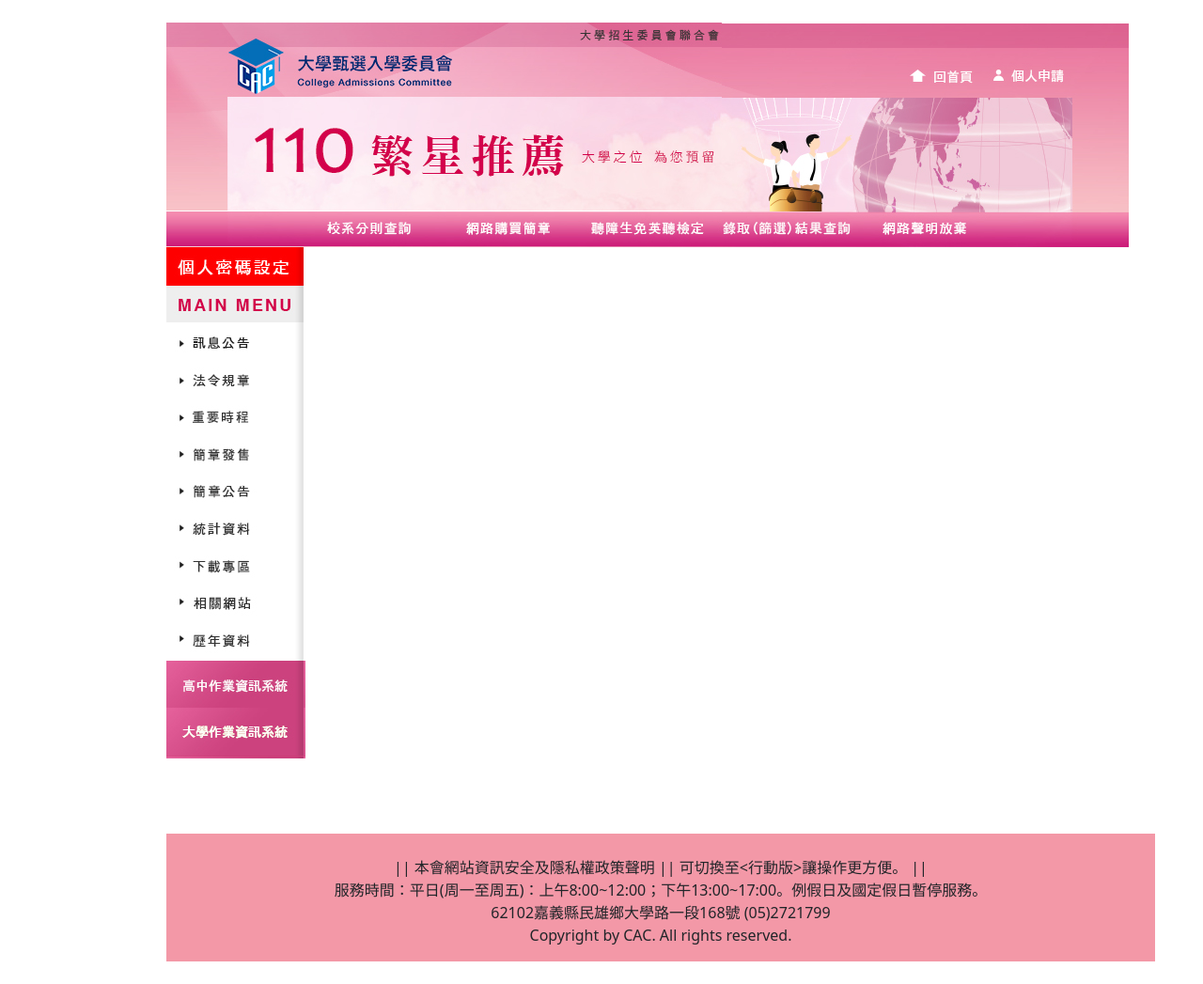
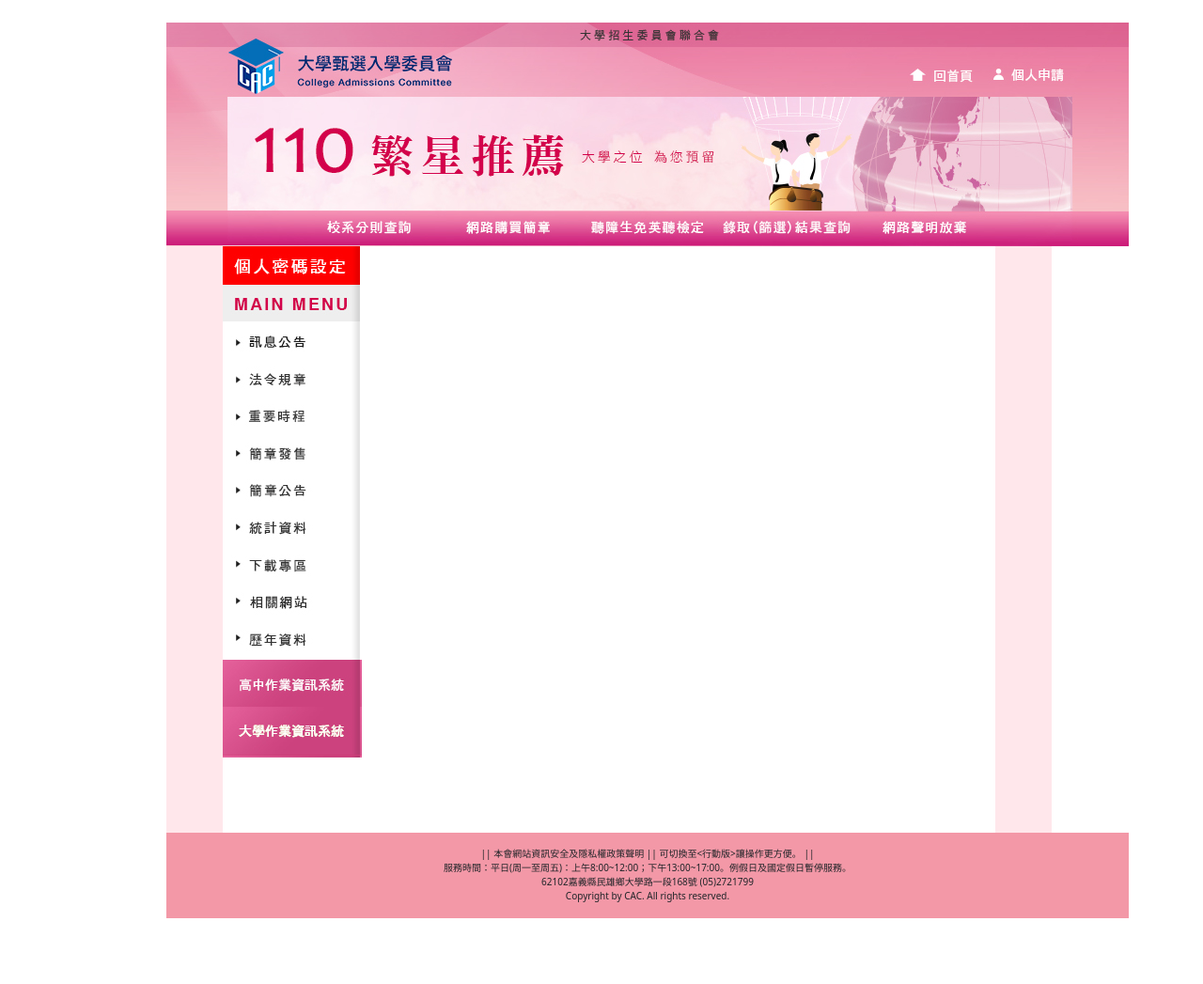
Before and after one commit to PANpinchi/ExWebsite, a CodeIgniter 4 app: template app/Views/templates/high_post_default.php in a window 1280 px wide. Shown: the whole page at 94% size. After the commit the page ends 977 px from the top, so only its background shows below. Run offline with PHP 8.4 and a stand-in for CodeIgniter, Linux system fonts and the light colour scheme; the template is opened without the code that fills it, so the values that code supplies are empty; some libraries are stand-ins or nearby versions.

Commit message:
版面以及字體大小

```diff
--- a/app/Views/posts/frontpage.php
+++ b/app/Views/posts/frontpage.php
@@ -17,8 +17,8 @@
             <div id="logo">
                 <div class="row">
                     <div id="pic">
-                        <a href="/PostController/high_post"><div id = "star"></div></a>
-                        <a href="/PostController/person_web"> <div id = "person"> </div></a>
+                        <a href="/PostController/show_front_star"><div id = "star"></div></a>
+                        <a href="/PostController/show_front_per"> <div id = "person"> </div></a>
                      </div>
                     <div id="balloon"></div>
                  </div>
--- a/app/Views/posts/highpost.php
+++ b/app/Views/posts/highpost.php
@@ -110,7 +110,7 @@
                                             <tr><td><img src="/img/main_menu_title.jpg"></tr>
                                             <tr>
                                                 <td>
-                                                    <div id = "m1"><a href="#"> </a></div>
+                                                    <div id = "m1" ><a href="#"> </a></div>
                                                 </td>
                                             </tr>
                                             <tr>
--- a/app/Views/templates/high_post_default.php
+++ b/app/Views/templates/high_post_default.php
@@ -52,7 +52,7 @@
             <br>
             <div class="row">
                 <div class="col-md-1"></div>
-                <div class="col-md-10">
+                <div class="col-md-10 text">
                     <table cellpadding="0" cellspacing="0">
                         <tbody>
                             <tr>
@@ -69,7 +69,7 @@
                                                     <div id = "home"><a href="/PostController/frontpage"> </a></div>
                                                 </td>
                                                 <td>
-                                                    <div id = "apply"><a href="/PostController/frontpage"> </a></div>
+                                                    <div id = "apply"><a href="/PostController/show_front_per"> </a></div>
                                                 </td>
                                                 <td><img src="/img/form_top_06.jpg"></td>
 
@@ -115,7 +115,7 @@
                                     <table cellpadding="0" cellspacing="0">
                                         <tbody>
                                             <tr>
-                                                <td rowspan = "15" style = "width: 68px; background-color: rgb(255, 231, 235);">
+                                                <td rowspan = "15" style = "width: 60px; background-color: rgb(255, 231, 235);">
                                                     <table cellpadding="0" cellspacing="0">
                                                         <tbody>
 
@@ -137,15 +137,15 @@
                                                 ></a></div>
                                                 </td>
 
-                                                <td rowspan = "15" style = "width: 1000px;" valign="top">
-                                                    <table width="900px" cellpadding="0" cellspacing="0">
+                                                <td rowspan = "15" style = "width: 670px;" valign="top">
+                                                    <table width="670px" cellpadding="0" cellspacing="0">
                                                         <tbody>
                                                             <?= $this->renderSection('content') ?>
                                                         </tbody>
                                                     </table>
                                                 </td>
 
-                                                <td rowspan = "15" style = "width: 68px; background-color: rgb(255, 231, 235);">
+                                                <td rowspan = "15" style = "width: 60px; background-color: rgb(255, 231, 235);">
                                                     <table cellpadding="0" cellspacing="0">
                                                         <tbody>
 
@@ -202,7 +202,7 @@
                                             <tr>
                                                 <td>
                                                     <div id = "hs" onclick = "hs_open()"></div>
-                                                    <span id="hs_menu" class="hide list">
+                                                    <span id="hs_menu" class="hide list text">
                                                         <table class="list">
                                                             <tr>
                                                                 <td>
@@ -457,7 +457,7 @@
                                             <tr>
                                                 <td>
                                                     <div id = "col" onclick = "col_open()"></div>
-                                                    <span id="col_menu" class="hide">
+                                                    <span id="col_menu" class="hide text">
                                                         <table class="list">
                                                             <tr>
                                                                 <td>
--- a/public/style/high_post.css
+++ b/public/style/high_post.css
@@ -249,3 +249,7 @@
     height:"1";
     background:"/img/main_menu_bg.jpg";
 }
+
+.text{
+    font-size:10px;
+}
--- a/public/style/person_web.css
+++ b/public/style/person_web.css
@@ -324,3 +324,8 @@
     height:"1";
     background:"/person_img/main_menu_bg.jpg";
 }
+
+.text{
+    font-size:10px;
+	top:8px;
+}
```
Also changed, not shown: app/Views/templates/person_web_default.php (+6 -6 lines).
